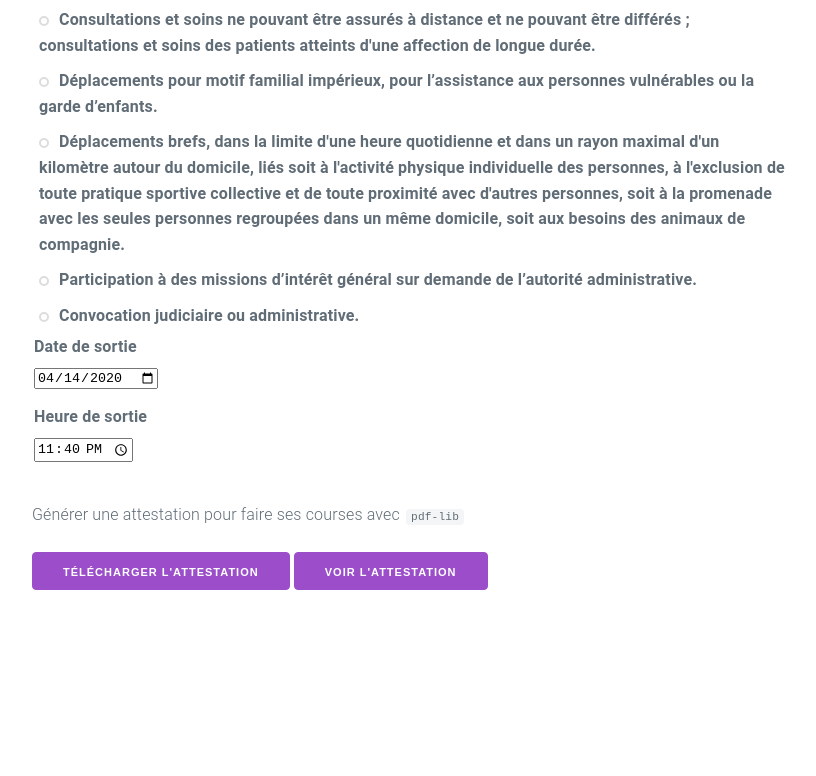
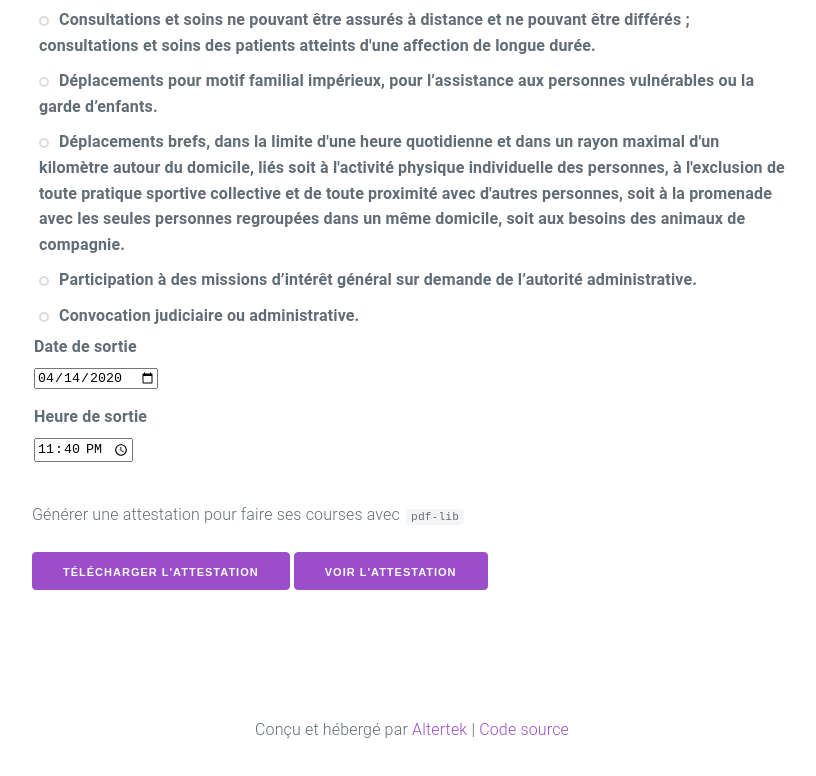
Before and after one commit to altertek/attestation-covid19, a website built with Parcel: page src/index.html in a window 1280 px wide. Shown: the part 1136-1912 px from the top of the page, without its empty margins (228-1044 px from the left). Before the commit the page ends 1861 px from the top, so only its background shows below. Built offline with nearby package versions, Linux system fonts and the light colour scheme.

Commit message:
feat: Add basic footer

```diff
--- a/src/index.html
+++ b/src/index.html
@@ -20,6 +20,10 @@
       .wrapper > .container {
         padding-bottom: 7.5rem;
         padding-top: 7.5rem;
+      }
+      .footer {
+        text-align: center;
+        padding-bottom: 5.5rem;
       }
       .checkbox-custom {
         opacity: 0;
@@ -359,7 +363,14 @@
       </section>
 
       <footer class="footer">
-        <section class="container"></section>
+        <section class="container">Conçu et hébergé par
+              <a href="https://altertek.org"
+                rel="noreferrer"
+                 target="_blank">Altertek</a> |
+              <a href="https://github.com/altertek/attestation-covid19"
+                rel="noreferrer"
+                target="_blank">Code source</a>
+        </section>
       </footer>
     </main>
 
```
